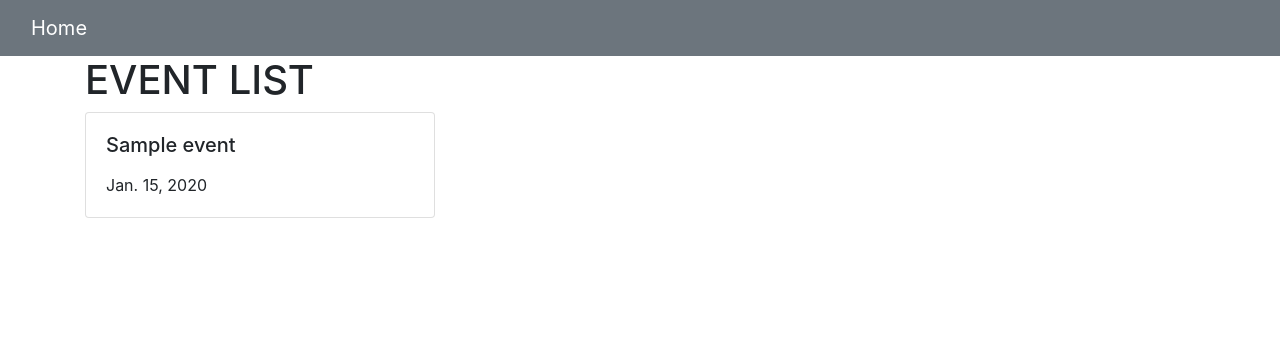
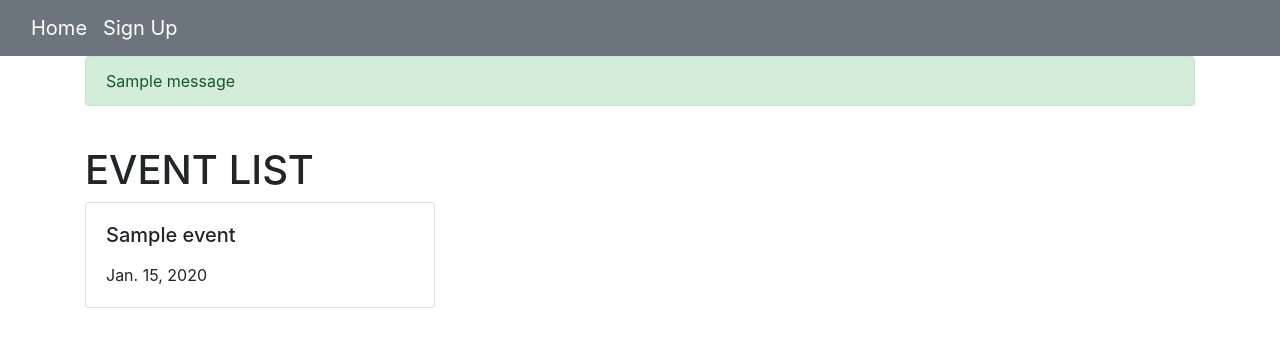
Before and after one commit to gabrielecorbettabg/event_manager, a Django app: page / in a window 1280 px wide. Shown: the top 347 px of the page. Run offline with Django 3.2, Linux system fonts and the light colour scheme; tables that the repository leaves empty hold one stand-in row (values such as "Sample post"); one stand-in notice (Sample message) is shown; some libraries are stand-ins or nearby versions.

Commit message:
Refactor base view
Display alerts for messages and add links to existing pages

```diff
--- a/event_manager/event_manager/templates/base.html
+++ b/event_manager/event_manager/templates/base.html
@@ -14,12 +14,23 @@
     <nav class="navbar navbar-expand-lg navbar-dark bg-secondary">
       <div class="container-fluid">
         <ul class="nav navbar-nav">
-          <li><a class="navbar-brand" href="#">Home</a></li>
+          <li><a class="navbar-brand" href="{% url 'home' %}">Home</a></li>
+          <li><a class="navbar-brand" href="{% url 'sign-up' %}">Sign Up</a></li>
         </ul>
       </div>
     </nav>
     <div class="container">
-        {% block content %} {% endblock %}
+      {% if messages %}
+          {% for m in messages %}
+             {% if m.tags == 'success' %}
+                <div class="alert alert-success">{{ m }}</div>
+             {% else %}
+                <div class="alert alert-danger">{{ m }}</div>
+             {% endif %}
+          {% endfor %}
+      {% endif %}
+      <br/>
+      {% block content %} {% endblock %}
     </div>
     <!-- Optional JavaScript -->
     <!-- jQuery first, then Popper.js, then Bootstrap JS -->
```
